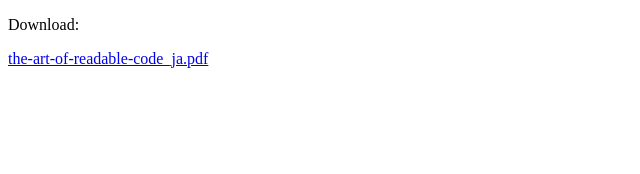
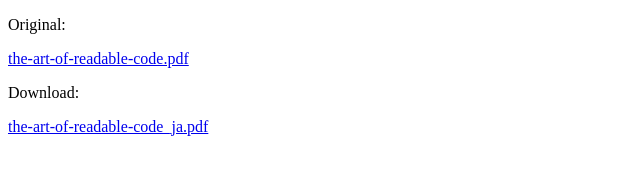
Before and after one commit to DJ-DIG/the-art-of-readable-code_ja, a plain HTML site: page index.html in a window 1280 px wide. Shown: the whole page, without its empty margins (0-640 px from the left). Drawn offline with Linux system fonts and the light colour scheme.

Commit message:
Update index.html

```diff
--- a/index.html
+++ b/index.html
@@ -7,7 +7,11 @@
     <title>Japanese automatic translation　file download</title>
   </head>
   <body>
+    <p>Original:</p>
+    <a href="https://mcusoft.files.wordpress.com/2015/04/the-art-of-readable-code.pdf">the-art-of-readable-code.pdf</a>
+    <br>
     <p>Download:</p>
     <a href="the-art-of-readable-code_ja.pdf" download>the-art-of-readable-code_ja.pdf</a>
+
   </body>
 </html>
```
